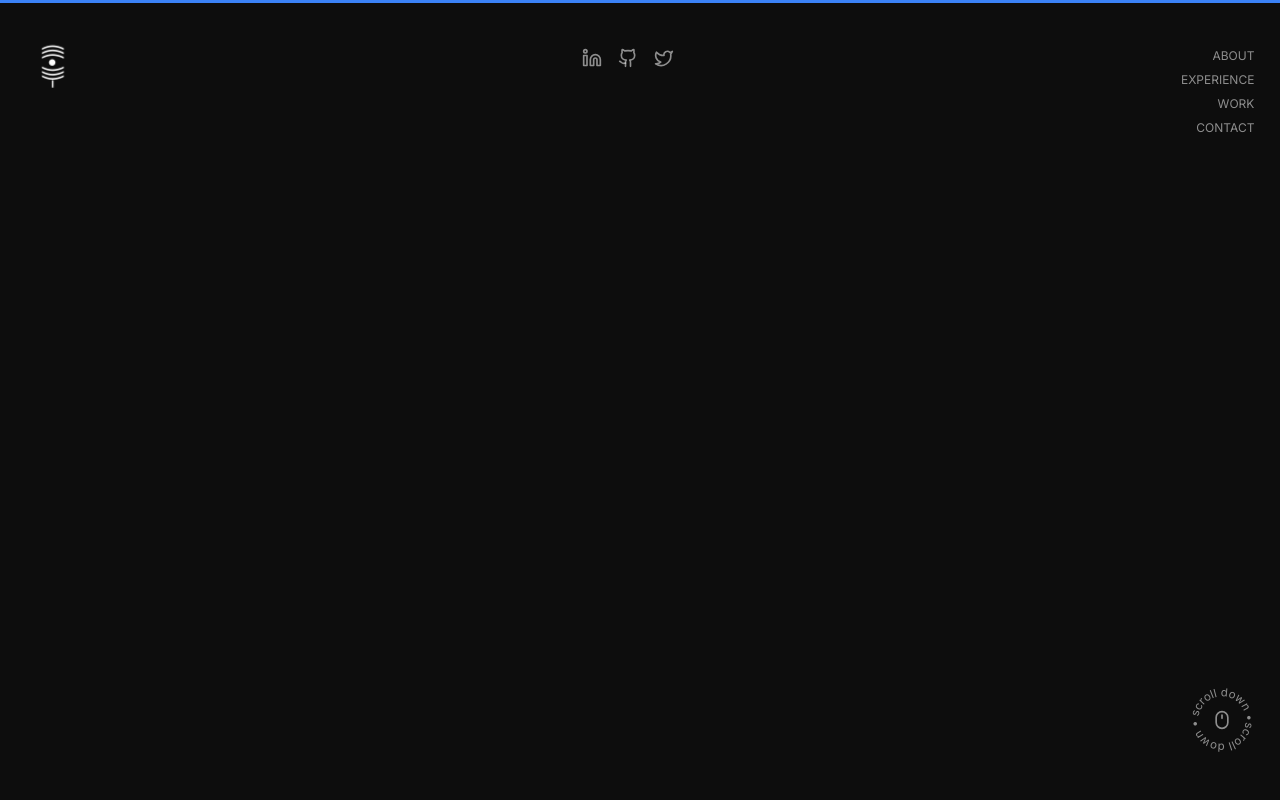
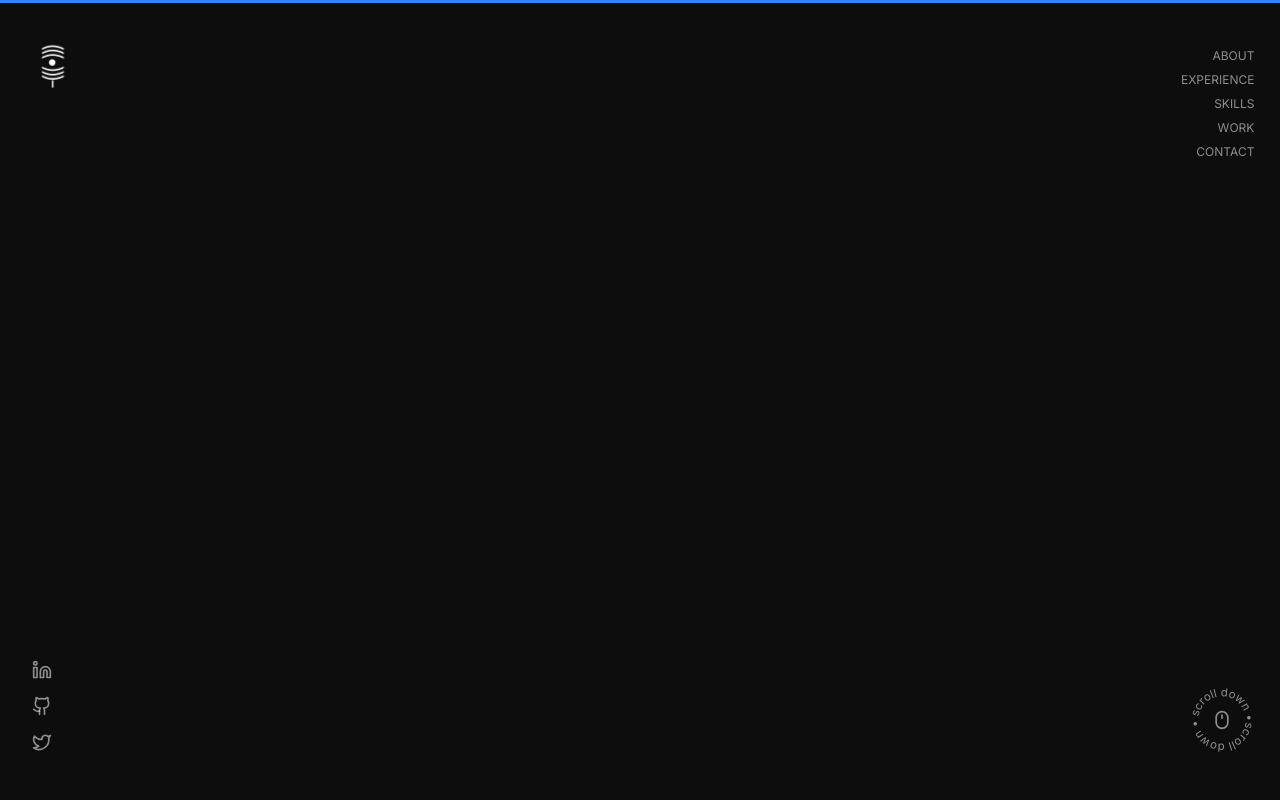
Before and after one commit to joysamaddar/portfolio, a Next.js app: page / in a window 1280 px wide. Shown: the top 800 px of the page. Built offline with nearby package versions, Linux system fonts and the light colour scheme.

Commit message:
Moved socials from top to bottom left

```diff
--- a/app/page.tsx
+++ b/app/page.tsx
@@ -1,12 +1,16 @@
+"use client"
+
 import Experience from "@/components/Experience";
 import Hero from "@/components/Hero";
 import Intro from "@/components/Intro";
 import MakeAndBreak from "@/components/MakeAndBreak";
 import Skills from "@/components/Skills";
+import Socials from "@/components/ui/Socials";
 
 export default function Home() {
   return (
     <main className="max-w-screen overflow-clip">
+      <Socials/>
       <Hero />
       <MakeAndBreak/>
       <Intro />
--- a/components/Navbar.tsx
+++ b/components/Navbar.tsx
@@ -1,8 +1,6 @@
 "use client";
 
-import { motion, useScroll } from "framer-motion";
-import { Github, Linkedin, Twitter } from "lucide-react";
-import Link from "next/link";
+import { motion } from "framer-motion";
 
 export default function Navbar() {
   const liHoverAnim = {
@@ -24,28 +22,18 @@ export default function Navbar() {
     show: { opacity: 1, x: "0", transition: { type: "spring", bounce: 0.3 } },
   };
 
-  const socialsAnim =  {
-    hidden: { opacity: 0, y: "-1.5rem" },
-    show: { opacity: 1, y: "0", transition: { type: "spring", bounce: 0.3 } },
-  };
-
   return (
     <div>
       <nav className="fixed top-0 left-0 w-full flex flex-row items-start justify-between pl-[2.5%] pr-[2%] pt-8 md:pt-12 text-xs select-none z-[997]">
         <motion.h2
-          initial={{ opacity: 0, x: "-1.5rem", rotate: "90deg"}}
+          initial={{ opacity: 0, x: "-1.5rem", rotate: "90deg" }}
           animate={{ opacity: 1, x: 0 }}
-          transition={{ type: "spring", bounce: 0.3}}
+          transition={{ type: "spring", bounce: 0.3 }}
           className="font-light text-2xl tracking-[-0.25rem]"
         >
           (((•)))-
           {/* )•)- */}
         </motion.h2>
-        <motion.div variants={ulAnim} initial="hidden" animate="show" className="text-graytransparent flex flex-row gap-4 items-center justify-start transition-all">
-            <motion.a variants={socialsAnim} href="https://www.linkedin.com/in/joy-samaddar/" target="_blank"><Linkedin className="w-5 h-5 hover:text-blue-500" /></motion.a>
-            <motion.a variants={socialsAnim} href="https://github.com/joysamaddar" target="_blank"><Github className="w-5 h-5 hover:text-blue-500" /></motion.a>
-            <motion.a variants={socialsAnim} href="https://twitter.com/0xjooy" target="_blank"><Twitter className="w-5 h-5 hover:text-blue-500" /></motion.a>
-          </motion.div>
         <motion.ul
           variants={ulAnim}
           initial="hidden"
@@ -71,6 +59,13 @@ export default function Navbar() {
             className="py-1"
             whileHover={liHoverAnim}
           >
+            Skills
+          </motion.li>
+          <motion.li
+            variants={liAnim}
+            className="py-1"
+            whileHover={liHoverAnim}
+          >
             Work
           </motion.li>
           <motion.li
--- /dev/null
+++ b/components/ui/Socials.tsx
@@ -0,0 +1,50 @@
+import { motion } from "framer-motion";
+import { Github, Linkedin, Twitter } from "lucide-react";
+
+export default function Socials(){
+  const ulAnim = {
+    hidden: { opacity: 0 },
+    show: {
+      opacity: 1,
+      transition: {
+        staggerChildren: 0.2,
+      },
+    },
+  };
+
+  const socialsAnim = {
+    hidden: { opacity: 0, y: "-1.5rem" },
+    show: { opacity: 1, y: "0", transition: { type: "spring", bounce: 0.3 } },
+  };
+
+  return(
+    <motion.div
+    variants={ulAnim}
+    initial="hidden"
+    animate="show"
+    className="text-graytransparent flex flex-col gap-4 items-center justify-start transition-all fixed bottom-0 pl-[2.5%] my-8 md:my-12"
+  >
+    <motion.a
+      variants={socialsAnim}
+      href="https://www.linkedin.com/in/joy-samaddar/"
+      target="_blank"
+    >
+      <Linkedin className="w-5 h-5 hover:text-blue-500" />
+    </motion.a>
+    <motion.a
+      variants={socialsAnim}
+      href="https://github.com/joysamaddar"
+      target="_blank"
+    >
+      <Github className="w-5 h-5 hover:text-blue-500" />
+    </motion.a>
+    <motion.a
+      variants={socialsAnim}
+      href="https://twitter.com/0xjooy"
+      target="_blank"
+    >
+      <Twitter className="w-5 h-5 hover:text-blue-500" />
+    </motion.a>
+  </motion.div>
+  )
+}
```
